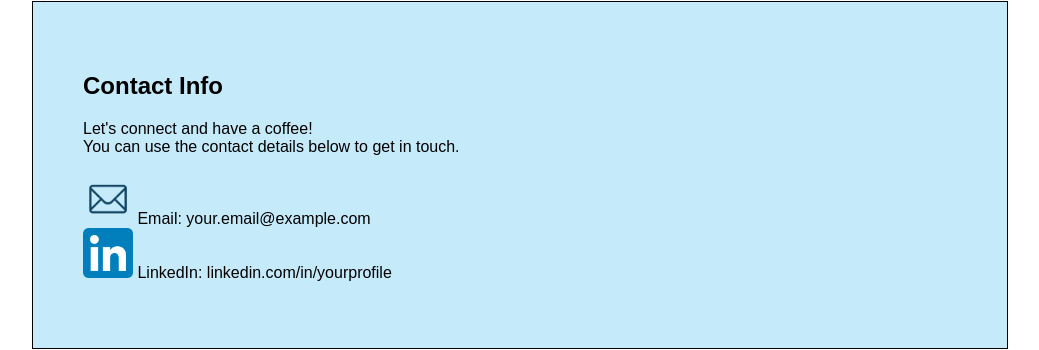
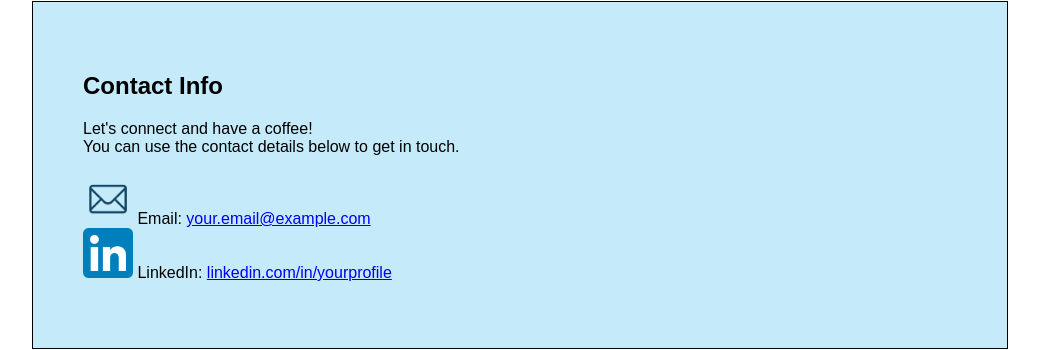
Before and after one commit to mmmsignup/mini-proj, a plain HTML site: page index.html in a window 1280 px wide. Shown: the part 4172-4522 px from the top of the page, without its empty margins (120-1159 px from the left). Drawn offline with Linux system fonts and the light colour scheme.

Commit message:
clean up

```diff
--- a/index.html
+++ b/index.html
@@ -22,7 +22,7 @@
         <article>
             <section id="about-me-section" tabindex="0" class="section-header">
                 <h2>About Me</h2>
-                <img id="images-id" src="assets/student.jpg"></img>
+                <img id="images-id" src="assets/student.jpg" title="Me in a mall in Osaka"></img>
                 <p>
                     Hello there! I am Markie!
                     I am currently a masters student taking MIS. I am a software engineer by profession.
@@ -62,9 +62,9 @@
                         You can use the contact details below to get in touch.
                     <br/><br/>
                         <img src="assets/email.webp" class="contact-icons"></img>
-                        Email: your.email@example.com<br/>
+                        Email: <a href="#" title="email">your.email@example.com</a><br/>
                         <img src="assets/LinkedIn_icon.svg.png" class="contact-icons"></img>
-                        LinkedIn: linkedin.com/in/yourprofile<br/>
+                        LinkedIn: <a href="#" title="LinkedIn">linkedin.com/in/yourprofile</a><br/>
                 </p>
             </section>
         </article>
```
Also changed, not shown: script.js (+1 -18 lines).
